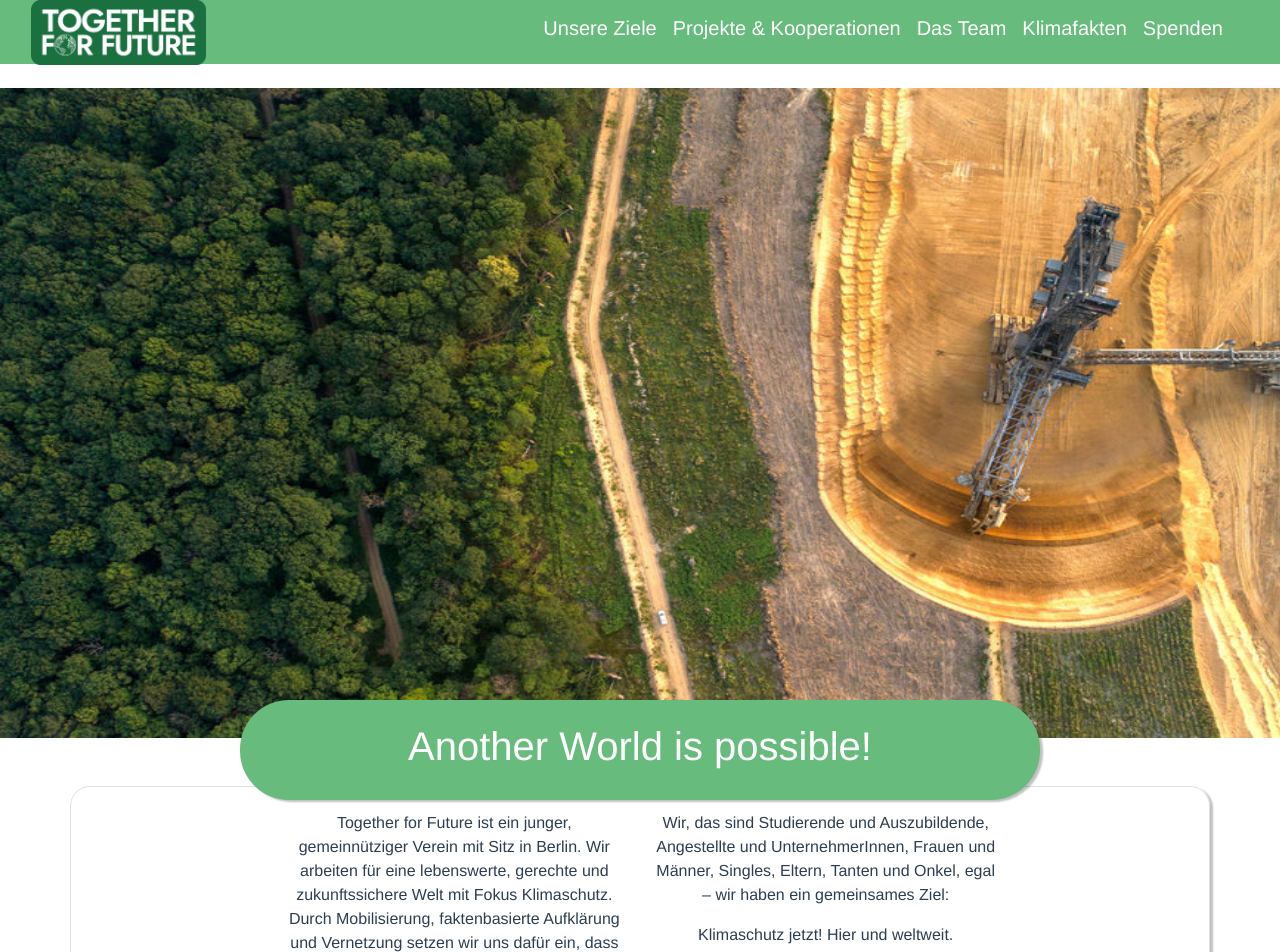
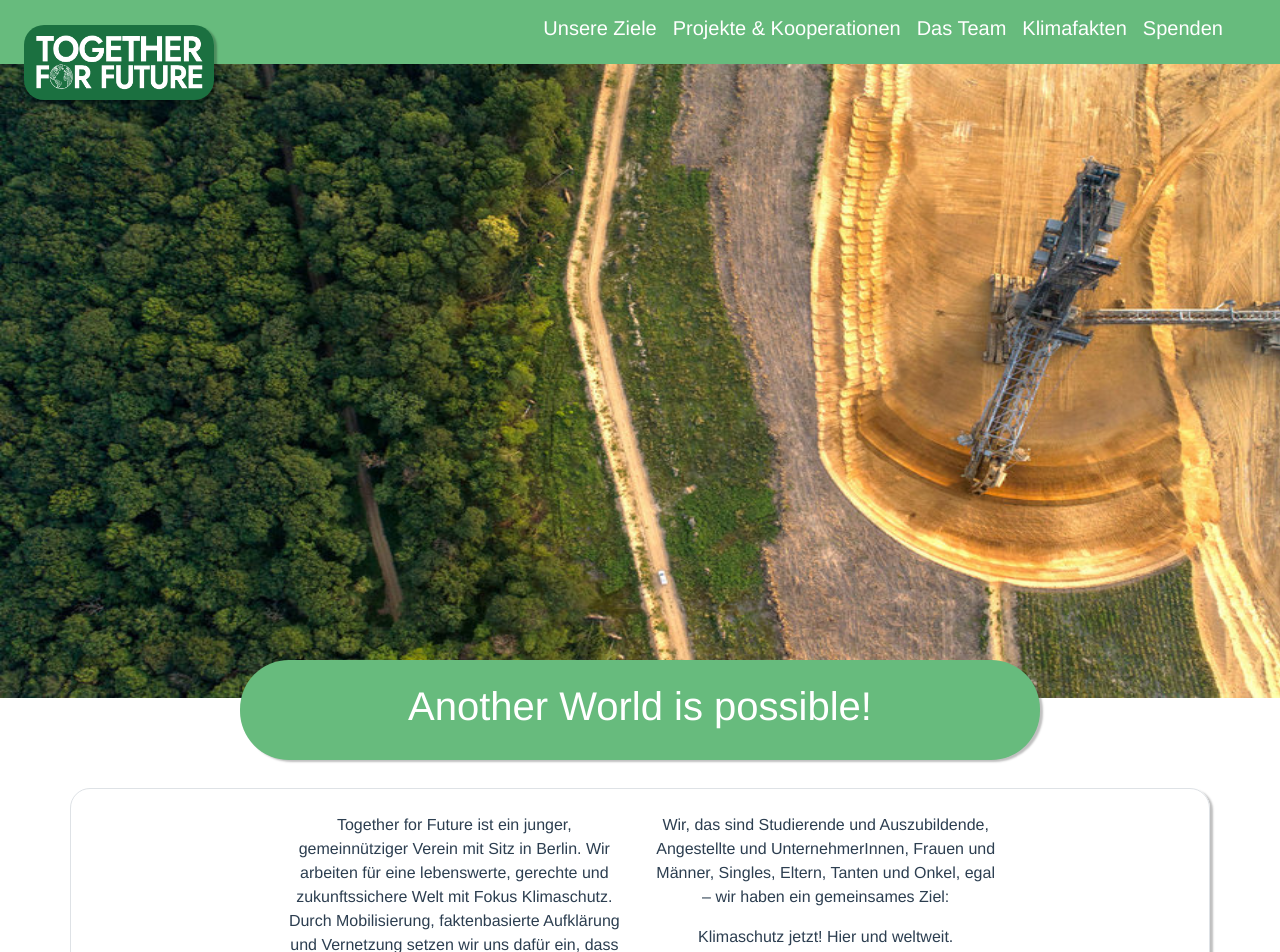
Before and after one commit to Hyphiin/thmProject_AWMT-TogetherForFuture, a Vue app: page / in a window 1280 px wide. Shown: the top 952 px of the page. Built offline with nearby package versions, Linux system fonts and the light colour scheme.

Commit message:
Design
push zum mergen

```diff
--- a/src/components/Navbar.vue
+++ b/src/components/Navbar.vue
@@ -45,9 +45,11 @@ export default defineComponent({
 
 <style lang="css" scoped>
 img {
-  width: 175px;
-  height: 65px;
-  position: relative;
+  width: 190px;
+  height: 75px;
+  margin-top: 60px;
+  box-shadow: 3px 2px 2px rgba(0, 0, 0, 0.25);
+  border-radius: 20px;
 }
 
 nav {
--- a/src/components/landingpage/Landingpage.vue
+++ b/src/components/landingpage/Landingpage.vue
@@ -16,9 +16,9 @@
     </div>
 
     <!--Text Card-->
-    <div class="container d-flex justify-content-center p-4 infoContainer mt-5 border">
+    <div class="container d-flex justify-content-center p-4 infoContainer border">
       <div class="row d-flex justify-content-center">
-        <!--links-->
+        <!-- Text links-->
         <div class="col-lg-4 col-md-6 mb-4 mb-md-0">
           <ul class="list-unstyled mb-0">
             <li>
@@ -29,7 +29,7 @@
             </li>
           </ul>
         </div>
-        <!--rechts-->
+        <!--Text rechts-->
         <div class="col-lg-4 col-md-6 mb-4 mb-md-0">
           <ul class="list-unstyled">
             <li>
@@ -44,6 +44,7 @@
       </div>
     </div>
 
+    <!--Eisbärding-->
     <div class="container d-flex justify-content-center mt-5">
       <div class="card" style="width: 18rem;">
         <img class="card-img-top" src="../../assets/images/Icebear.jpg" alt="Card image cap">
@@ -87,17 +88,20 @@ export default defineComponent({
 .infoContainer {
   box-shadow: 3px 2px 2px rgba(0, 0, 0, 0.25);
   border-radius: 20px;
+  margin-top:90px;
 }
 
 .bigPic{
   width: 1400px;
   height: 650px;
+  margin-top: -40px;
 }
 
 @media only screen and (max-width: 375px) {
   .bigPic{
     width: 375px;
     height: 225px;
+    margin-top: -40px;
   }
 }
 
@@ -105,12 +109,14 @@ export default defineComponent({
   .bigPic{
     width: 425px;
     height: 250px;
+    margin-top: -40px;
   }
 }
 @media only screen and (max-width: 768px) {
   .bigPic{
     width: 768px;
     height: 400px;
+    margin-top: -40px;
   }
 }
 
```
